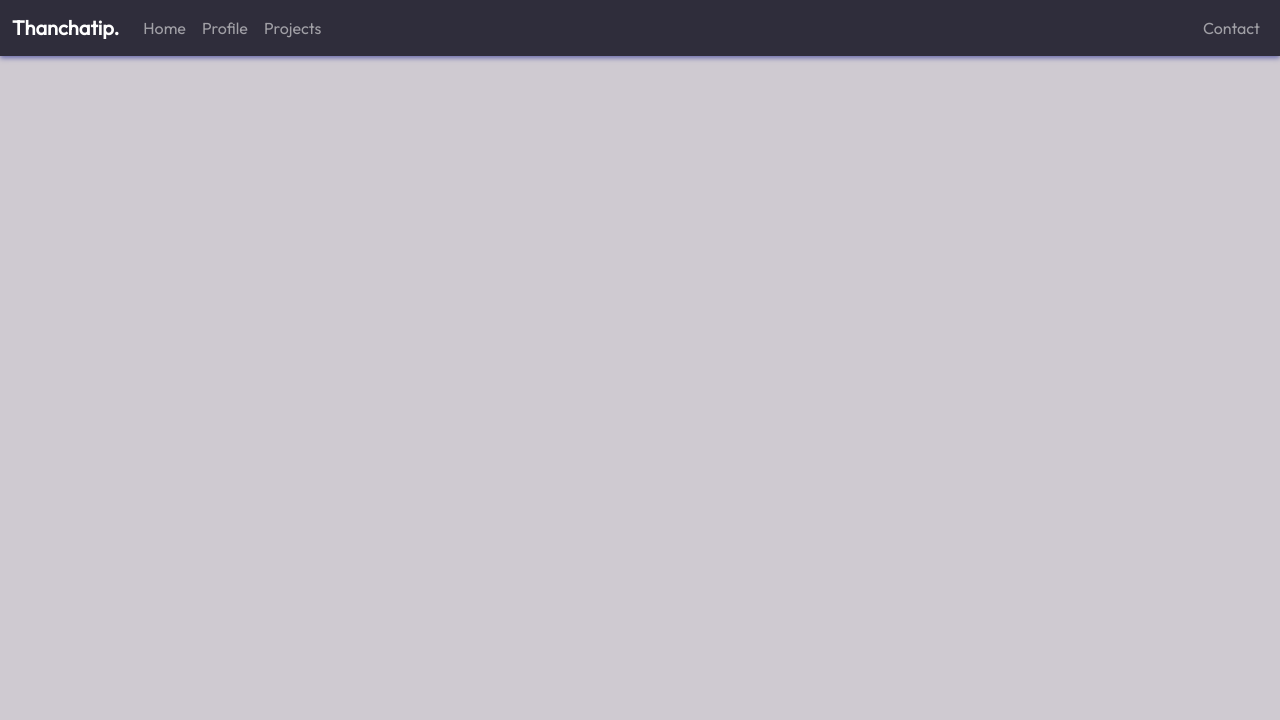
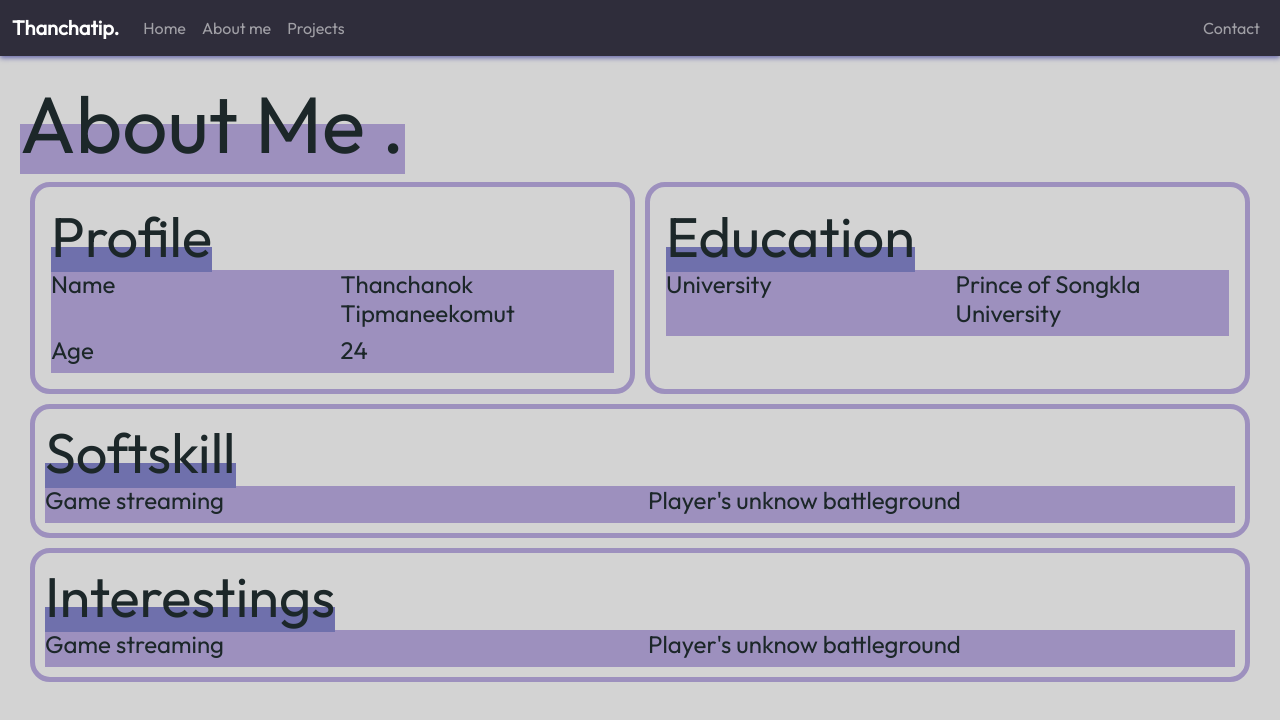
Before and after one commit to thanchatip/portfolio-vue, a Vue app: page /about-me in a window 1280 px wide. Shown: the top 720 px of the page. Built offline with nearby package versions, Linux system fonts and the light colour scheme.

Commit message:
update aboutme and contact page

```diff
--- a/package.json
+++ b/package.json
@@ -3,7 +3,7 @@
   "version": "0.1.0",
   "private": true,
   "scripts": {
-    "serve": "vue-cli-service serve",
+    "dev": "vue-cli-service serve",
     "build": "vue-cli-service build",
     "lint": "vue-cli-service lint"
   },
--- a/public/index.html
+++ b/public/index.html
@@ -10,6 +10,8 @@
     <link rel="preconnect" href="https://fonts.googleapis.com">
     <link rel="preconnect" href="https://fonts.gstatic.com" crossorigin>
     <link href="https://fonts.googleapis.com/css2?family=Outfit&display=swap" rel="stylesheet">
+    <!--icon fa-->
+    <link rel="stylesheet" href="https://cdnjs.cloudflare.com/ajax/libs/font-awesome/4.7.0/css/font-awesome.min.css">
 
     <link rel="icon" href="<%= BASE_URL %>favicon.ico">
     <title><%= htmlWebpackPlugin.options.title %></title>
--- a/public/portfolio.css
+++ b/public/portfolio.css
@@ -1,30 +1,42 @@
 * {
     font-family: 'Outfit', sans-serif;
+    box-sizing: border-box;
 }
-
-body, html {
-    background: #cfcad1;
-    height: 100%;
-    /* pallete swatches
+/*
+    pallete swatches
         #1c2729 black
         #3c6da7 teal
         #9d90be taro
         #d7d4f1 grey
         #2f2d3b black
         #5e4d9b dark veri peri
+        #6f70ac ligth veri peri
         #9389bd purple
         #6768ab veri peri
         #cfcad1 grey
     */
+
+body, html {
+    background: lightgray;
+    height: 100%;
 }
 
 #app {
   -moz-osx-font-smoothing: grayscale;
 }
 
-.home, .profile, .contact, .project h1 {
+.home, .about-me, .contact, .project h1 {
     margin: 20px;
     font-style: bold;
+    color: #1c2729;
+
+}
+.half-background {
+    background: linear-gradient(to top, #9d90be 50%, transparent 50%);
+}
+
+.display-4 .half-background, .display-6 .half-background{
+    background: linear-gradient(to top, #6f70ac 35%, transparent 35%);
 }
 
 .navbar {
@@ -42,13 +54,14 @@ body, html {
 }
 
 .home .hero {
-    position: relative;
+    position: fixed;
     width: 100vw;
     height: 100vh;
     display: flex;
     justify-content: center;
     align-items: center;
 }
+
 .home .hero::before {
     content: "";
     position: absolute;
@@ -69,16 +82,19 @@ body, html {
     text-align: center;
     margin: 0.625rem;
 }
+
 .hero-title {
     font-size: 3rem;
     font-weight: 600;
     margin-bottom: 0;
 }
+
 .hero-subtitle {
     font-size: 2rem;
     font-weight: 200;
     margin-top: 1rem;
 }
+
 .hero-button {
     background-color: #1c2729;
     color: white;
@@ -90,7 +106,129 @@ body, html {
     cursor: pointer;
     border-radius: 40px;
 }
+
 .hero-button:hover {
     background-color: #5e4d9b;
     border: 1px solid #5e4d9b;
 }
+
+/* Container for flexboxes */
+.row {
+  display: -webkit-flex;
+  display: flex;
+  margin: 10px;
+  gap: 10px;
+}
+
+.column {
+  padding: 1em;
+  height: auto; /* Should be removed. Only for demonstration */
+}
+
+/* Left and right column */
+.column.side {
+   -webkit-flex: 1;
+   -ms-flex: 1;
+   flex: 1;
+   border: 5px solid #9d90be;
+   border-radius: 20px;
+}
+/* Middle column */
+.column.middle {
+  -webkit-flex: 2;
+  -ms-flex: 2;
+  flex: 2;
+  border: 5px solid #9d90be;
+  border-radius: 20px;
+}
+
+.footer {
+    padding: 10px;
+    margin: 10px;
+    border: 5px solid #9d90be;
+    border-radius: 20px;
+}
+
+.detail {
+  width: auto;
+  height: auto;
+  columns: 2;
+  column-fill: balance;
+  background-color: #9d90be;
+}
+
+.detail h4 {
+  break-after: column;
+}
+
+/* Responsive layout - makes the three columns stack on top of each other instead of next to each other */
+@media (max-width: 600px) {
+  .row {
+    -webkit-flex-direction: column;
+    flex-direction: column;
+  }
+}
+
+/* contact page */
+
+.social-icons {
+  text-align: center;
+  font-family: "Open Sans";
+  font-weight: 300;
+  font-size: 1.5em;
+  color: #222222;
+}
+
+.social-icons ul {
+  list-style: none;
+  margin: 0;
+  padding: 0;
+}
+.social-icons ul li {
+  display: inline-block;
+  zoom: 1;
+  width: 65px;
+  vertical-align: middle;
+  border: 1px solid #2f2d3b;
+  border-radius: 360px;
+  font-size: 15px;
+  height: 40px;
+  line-height: 40px;
+  margin-right: 5px;
+  background: #ffffff;
+}
+
+.social-icons ul li a {
+  display: block;
+  font-size: 1.4em;
+  margin: 0 5px;
+  text-decoration: none;
+}
+.social-icons ul li a i {
+  -webkit-transition: all 0.2s ease-in;
+  -moz-transition: all 0.2s ease-in;
+  -o-transition: all 0.2s ease-in;
+  -ms-transition: all 0.2s ease-in;
+  transition: all 0.2s ease-in;
+}
+
+.social-icons ul li a:focus i,
+.social-icons ul li a:active i {
+  transition: none;
+  color: #222222;
+}
+
+.box {
+  display: block;
+  align-items: center;
+  justify-content: center;
+  background-color: #ffffff;
+  padding: 10px;
+  margin: 10px;
+  border-radius: 20px;
+}
+
+.box div {
+  width: 50%;
+  height: 50%;
+}
--- a/src/App.vue
+++ b/src/App.vue
@@ -13,7 +13,7 @@
             <router-link class="nav-link" aria-current="page" to="/">Home</router-link>
           </li>
           <li class="nav-item">
-            <router-link class="nav-link" :to="{name:'Profile'}">Profile</router-link>
+            <router-link class="nav-link" :to="{name:'About'}">About me</router-link>
           </li>
           <li class="nav-item">
             <router-link class="nav-link" :to="{name:'Project'}">Projects</router-link>
--- a/src/components/Contact.vue
+++ /dev/null
@@ -1,10 +0,0 @@
-<template>
-  <div class="contact">
-    <h1 class="display-1">Contact Me</h1>
-
-  </div>
-</template>
-
-<script>
-export default {};
-</script>
--- a/src/components/Profile.vue
+++ /dev/null
@@ -1,11 +0,0 @@
-<template>
-  <div class="profile">
-    <h1 class="display-1">Profile</h1>
-  </div>
-</template>
-
-<script>
-export default {
-
-}
-</script>
--- a/src/routes/index.js
+++ b/src/routes/index.js
@@ -1,10 +1,10 @@
 import Vue from 'vue'
 import VueRouter from 'vue-router'
 
-import Home from '../components/Home.vue'
-import Profile from '../components/Profile.vue'
-import Contact from '../components/Contact.vue'
-import Project from '../components/Project.vue'
+import Home from '../views/Home.vue'
+import About from '../views/About.vue'
+import Contact from '../views/Contact.vue'
+import Project from '../views/Project.vue'
 
 Vue.use(VueRouter)
 
@@ -15,9 +15,9 @@ const routes = [
         component: Home
     },
     {
-        path: '/profile',
-        name: 'Profile',
-        component: Profile
+        path: '/about-me',
+        name: 'About',
+        component: About
     },
     {
         path: '/contact',
--- /dev/null
+++ b/src/views/About.vue
@@ -0,0 +1,47 @@
+<template>
+  <div class="about-me">
+    <h1 class="display-1"><span class="half-background">About Me .</span></h1>
+    <div class="row">
+      <div class="column middle">
+        <div class="display-4"><span class="half-background">Profile</span></div>
+        <div class="detail">
+          <h4>Name</h4>
+          <h4>Thanchanok Tipmaneekomut</h4>
+        </div>
+        <div class="detail">
+          <h4>Age</h4>
+          <h4>24</h4>
+        </div>
+      </div>
+      <div class="column middle">
+        <div class="display-4"><span class="half-background">Education</span></div>
+        <div class="detail">
+          <h4>University</h4>
+          <h4>Prince of Songkla University</h4>
+        </div>
+      </div>
+    </div>
+
+    <div class="footer">
+      <div class="display-4"><span class="half-background">Softskill</span></div>
+        <div class="detail">
+          <h4>Game streaming</h4>
+          <h4>Player's unknow battleground</h4>
+        </div>
+    </div>
+
+    <div class="footer">
+      <div class="display-4"><span class="half-background">Interestings</span></div>
+        <div class="detail">
+          <h4>Game streaming</h4>
+          <h4>Player's unknow battleground</h4>
+        </div>
+    </div>
+    </div>
+</template>
+
+<script>
+export default {
+
+}
+</script>
--- /dev/null
+++ b/src/views/Contact.vue
@@ -0,0 +1,26 @@
+<template>
+  <div class="contact">
+    <h1 class="display-1"><span class="half-background">Contact Me .</span></h1>
+    <div class="box">
+      <h4 class="display-6">
+        <span class="half-background">phone number</span>
+      </h4>
+      <h4 class="display-6">
+        <span class="half-background">e-mail</span>
+      </h4>
+
+      <div class="social-icons">
+        <ul>
+          <li><a href="#"><i class="fa fa-google"></i></a></li>
+          <li><a href="#"><i class="fa fa-linkedin"></i></a></li>
+          <li><a href="#"><i class="fa fa-github"></i></a></li>
+        </ul>
+      </div>
+
+    </div>
+  </div>
+</template>
+
+<script>
+export default {};
+</script>
--- a/src/components/Project.vue
+++ b/src/views/Project.vue
@@ -1,6 +1,6 @@
 <template>
   <div class="project">
-    <h1 class="display-1">My projects</h1>
+    <h1 class="display-1"><span class="half-background">Projects .</span></h1>
   </div>
 </template>
 
```
Also changed, not shown: src/views/Home.vue (renamed from src/components/Home.vue).
